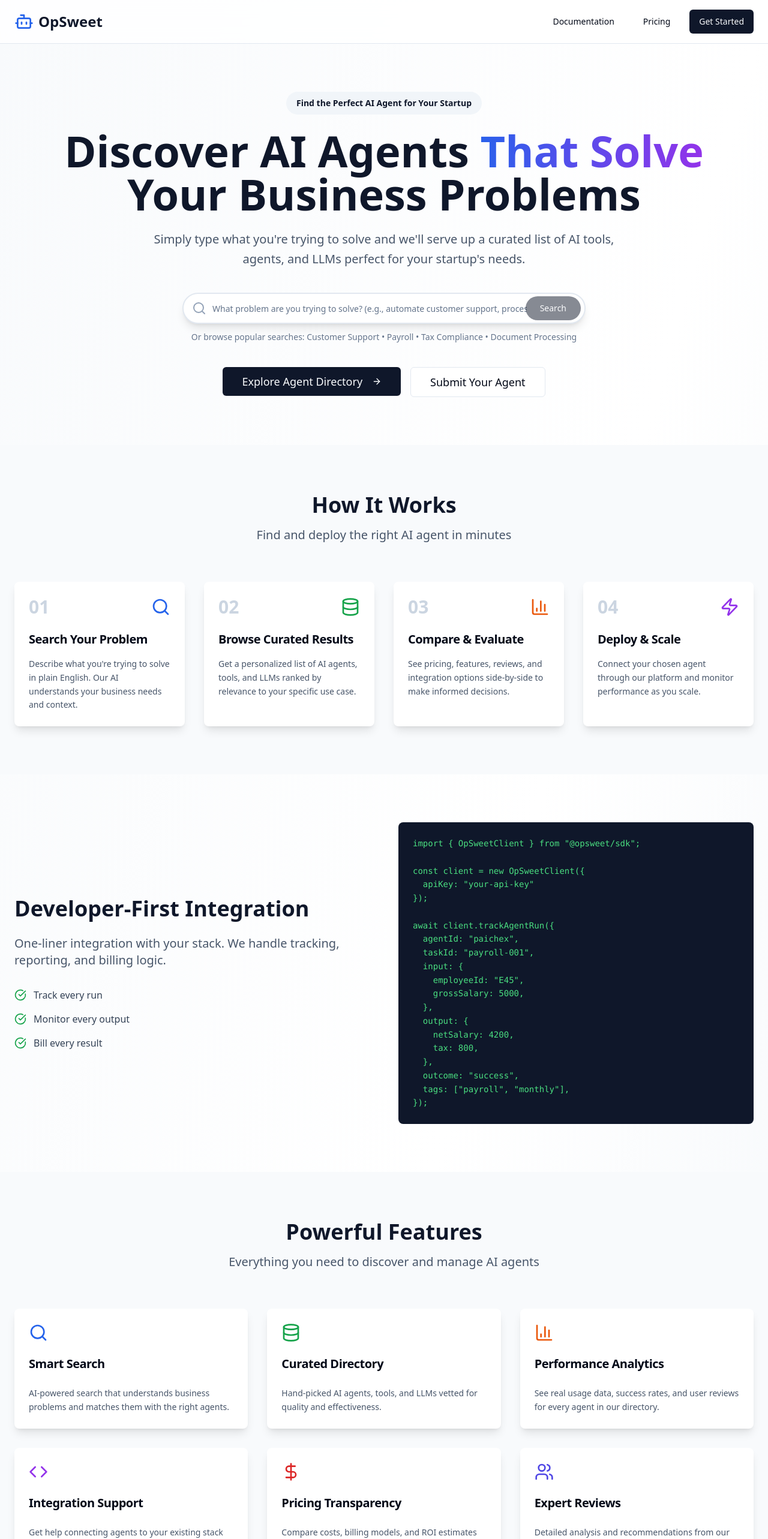
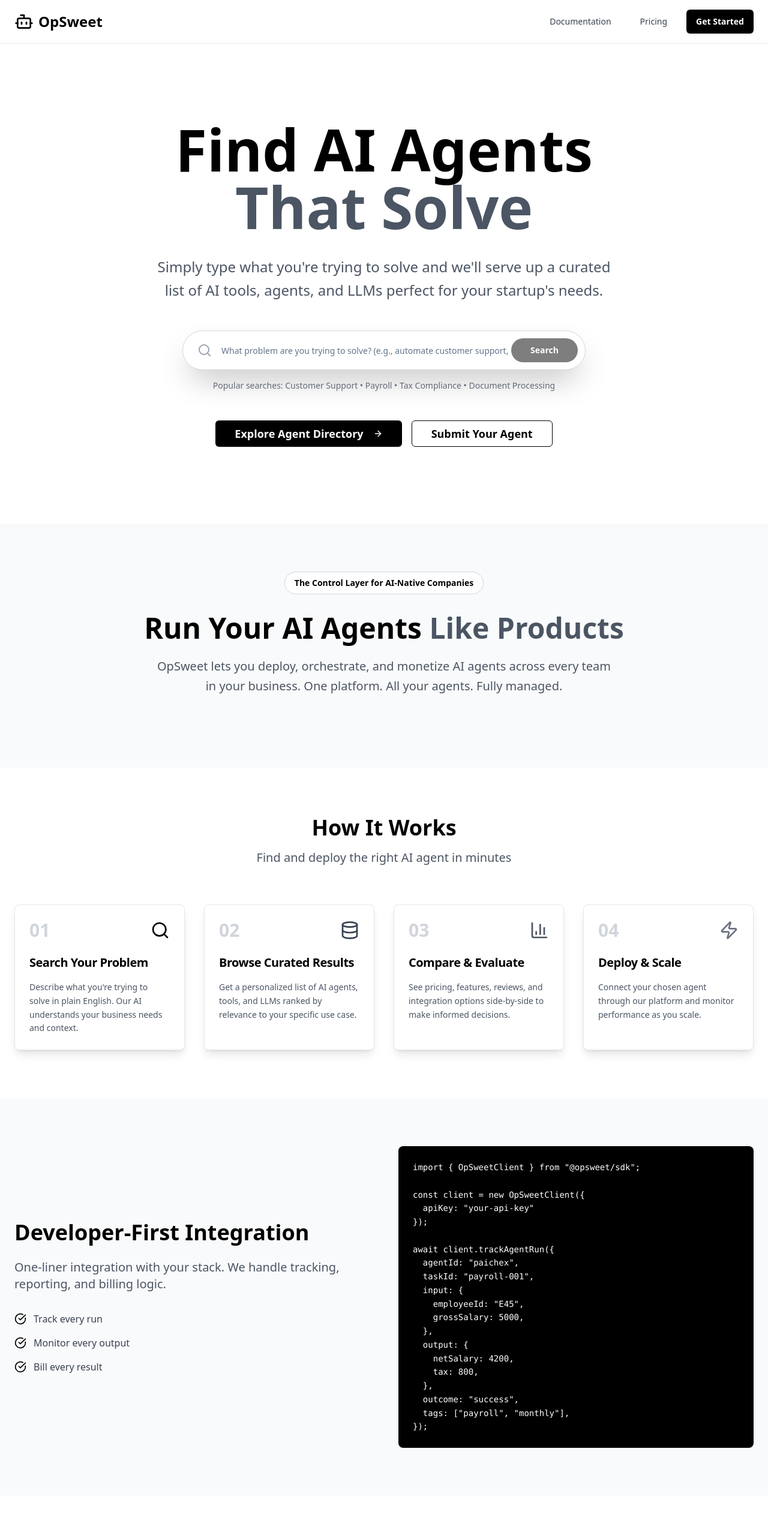
Before and after one commit to rairequitypartners/opswt, a React (Vite) app: page / in a window 1280 px wide. Shown: the top 2566 px of the page at 60% size. Built offline with nearby package versions, Linux system fonts and the light colour scheme.

Commit message:
Refactor: Move hero content, apply color and style updates
- Moved the original hero section content to a new section.
- Updated the landing page to use only tints, shades of white, grey, and black.
- Ensured buttons are bold and have appropriate text contrast.

```diff
--- a/src/pages/Index.tsx
+++ b/src/pages/Index.tsx
@@ -17,19 +17,19 @@ const Index = () => {
   };
 
   return (
-    <div className="min-h-screen bg-gradient-to-br from-slate-50 via-white to-slate-100">
+    <div className="min-h-screen bg-white">
       {/* Navigation */}
-      <nav className="sticky top-0 z-50 backdrop-blur-md bg-white/80 border-b border-slate-200">
+      <nav className="sticky top-0 z-50 backdrop-blur-md bg-white/80 border-b border-gray-200">
         <div className="max-w-7xl mx-auto px-6 py-4">
           <div className="flex items-center justify-between">
             <div className="flex items-center space-x-2">
-              <Bot className="h-8 w-8 text-blue-600" />
-              <span className="text-2xl font-bold text-slate-900">OpSweet</span>
+              <Bot className="h-8 w-8 text-black" />
+              <span className="text-2xl font-bold text-black">OpSweet</span>
             </div>
             <div className="flex items-center space-x-4">
-              <Button variant="ghost">Documentation</Button>
-              <Button variant="ghost">Pricing</Button>
-              <Button asChild>
+              <Button variant="ghost" className="text-gray-700 hover:text-black font-medium">Documentation</Button>
+              <Button variant="ghost" className="text-gray-700 hover:text-black font-medium">Pricing</Button>
+              <Button asChild className="bg-black text-white hover:bg-gray-800 font-bold">
                 <Link to="/dashboard">Get Started</Link>
               </Button>
             </div>
@@ -37,71 +37,84 @@ const Index = () => {
         </div>
       </nav>
 
-      {/* Hero Section */}
-      <section className="relative py-20 px-6">
-        <div className="max-w-7xl mx-auto text-center">
-          <div className="mb-6">
-            <Badge variant="secondary" className="px-4 py-2 text-sm">
-              Find the Perfect AI Agent for Your Startup
-            </Badge>
-          </div>
-          <h1 className="text-5xl md:text-7xl font-bold text-slate-900 mb-6 leading-tight">
-            Discover AI Agents
-            <span className="text-transparent bg-clip-text bg-gradient-to-r from-blue-600 to-purple-600"> That Solve</span>
+      {/* Hero Section with Prominent Search */}
+      <section className="relative py-32 px-6">
+        <div className="max-w-4xl mx-auto text-center">
+          <h1 className="text-6xl md:text-8xl font-bold text-black mb-8 leading-tight">
+            Find AI Agents
             <br />
-            Your Business Problems
+            <span className="text-gray-600">That Solve</span>
           </h1>
-          <p className="text-xl text-slate-600 mb-10 max-w-3xl mx-auto leading-relaxed">
+          <p className="text-2xl text-gray-600 mb-12 max-w-3xl mx-auto leading-relaxed">
             Simply type what you're trying to solve and we'll serve up a curated list of AI tools,
             agents, and LLMs perfect for your startup's needs.
           </p>
 
-          {/* Prominent Search Input */}
-          <div className="max-w-2xl mx-auto mb-10">
+          {/* Prominent Search Input - Google-style */}
+          <div className="max-w-2xl mx-auto mb-12">
             <form onSubmit={handleSearch} className="relative">
-              <div className="relative flex items-center">
-                <Search className="absolute left-4 h-6 w-6 text-slate-400" />
+              <div className="relative flex items-center shadow-2xl rounded-full border border-gray-300 bg-white hover:shadow-3xl transition-shadow">
+                <Search className="absolute left-6 h-6 w-6 text-gray-400" />
                 <Input
                   type="text"
                   placeholder="What problem are you trying to solve? (e.g., automate customer support, process invoices, handle payroll)"
                   value={searchQuery}
                   onChange={(e) => setSearchQuery(e.target.value)}
-                  className="pl-12 pr-24 py-6 text-lg rounded-full border-2 border-slate-200 focus:border-blue-500 shadow-lg"
+                  className="pl-16 pr-32 py-8 text-lg rounded-full border-0 focus:ring-0 focus:outline-none bg-transparent"
                 />
                 <Button
                   type="submit"
-                  className="absolute right-2 rounded-full px-6 py-2"
+                  className="absolute right-3 rounded-full px-8 py-3 bg-black text-white hover:bg-gray-800 font-bold"
                   disabled={!searchQuery.trim()}
                 >
                   Search
                 </Button>
               </div>
             </form>
-            <p className="text-sm text-slate-500 mt-3">
-              Or browse popular searches: Customer Support • Payroll • Tax Compliance • Document Processing
+            <p className="text-sm text-gray-500 mt-4">
+              Popular searches: Customer Support • Payroll • Tax Compliance • Document Processing
             </p>
           </div>
 
           <div className="flex flex-col sm:flex-row gap-4 justify-center">
-            <Button size="lg" className="text-lg px-8 py-6" asChild>
+            <Button size="lg" className="text-lg px-8 py-4 bg-black text-white hover:bg-gray-800 font-bold" asChild>
               <Link to="/dashboard">
                 Explore Agent Directory
                 <ArrowRight className="ml-2 h-5 w-5" />
               </Link>
             </Button>
-            <Button size="lg" variant="outline" className="text-lg px-8 py-6">
+            <Button size="lg" variant="outline" className="text-lg px-8 py-4 border-black text-black hover:bg-gray-100 font-bold">
               Submit Your Agent
             </Button>
           </div>
         </div>
       </section>
 
+      {/* Agent Discovery Section - Previous Hero Content */}
+      <section className="py-20 px-6 bg-gray-50">
+        <div className="max-w-7xl mx-auto text-center">
+          <div className="mb-8">
+            <Badge variant="secondary" className="px-4 py-2 text-sm bg-white text-black border border-gray-300">
+              The Control Layer for AI-Native Companies
+            </Badge>
+          </div>
+          <h2 className="text-4xl md:text-5xl font-bold text-black mb-6 leading-tight">
+            Run Your AI Agents
+            <span className="text-gray-600"> Like Products</span>
+          </h2>
+          <p className="text-xl text-gray-600 mb-10 max-w-3xl mx-auto leading-relaxed">
+            OpSweet lets you deploy, orchestrate, and monetize AI agents across every team in your business.
+            One platform. All your agents. Fully managed.
+          </p>
+        </div>
+      </section>
+
       {/* How It Works */}
-      <section className="py-20 px-6 bg-slate-50">
+      <section className="py-20 px-6 bg-white">
         <div className="max-w-7xl mx-auto">
           <div className="text-center mb-16">
-            <h2 className="text-4xl font-bold text-slate-900 mb-4">How It Works</h2>
-            <p className="text-xl text-slate-600">Find and deploy the right AI agent in minutes</p>
+            <h2 className="text-4xl font-bold text-black mb-4">How It Works</h2>
+            <p className="text-xl text-gray-600">Find and deploy the right AI agent in minutes</p>
           </div>
           <div className="grid md:grid-cols-4 gap-8">
             {[
@@ -109,37 +122,37 @@ const Index = () => {
                 step: "01",
                 title: "Search Your Problem",
                 description: "Describe what you're trying to solve in plain English. Our AI understands your business needs and context.",
-                icon: <Search className="h-8 w-8 text-blue-600" />
+                icon: <Search className="h-8 w-8 text-black" />
               },
               {
                 step: "02",
                 title: "Browse Curated Results",
                 description: "Get a personalized list of AI agents, tools, and LLMs ranked by relevance to your specific use case.",
-                icon: <Database className="h-8 w-8 text-green-600" />
+                icon: <Database className="h-8 w-8 text-gray-700" />
               },
               {
                 step: "03",
                 title: "Compare & Evaluate",
                 description: "See pricing, features, reviews, and integration options side-by-side to make informed decisions.",
-                icon: <BarChart3 className="h-8 w-8 text-orange-600" />
+                icon: <BarChart3 className="h-8 w-8 text-gray-600" />
               },
               {
                 step: "04",
                 title: "Deploy & Scale",
                 description: "Connect your chosen agent through our platform and monitor performance as you scale.",
-                icon: <Zap className="h-8 w-8 text-purple-600" />
+                icon: <Zap className="h-8 w-8 text-gray-500" />
               }
             ].map((item, index) => (
-              <Card key={index} className="relative overflow-hidden border-0 shadow-lg hover:shadow-xl transition-shadow duration-300">
+              <Card key={index} className="relative overflow-hidden border border-gray-200 shadow-lg hover:shadow-xl transition-shadow duration-300 bg-white">
                 <CardHeader className="pb-4">
                   <div className="flex items-center justify-between mb-4">
-                    <span className="text-3xl font-bold text-slate-300">{item.step}</span>
+                    <span className="text-3xl font-bold text-gray-300">{item.step}</span>
                     {item.icon}
                   </div>
-                  <CardTitle className="text-xl">{item.title}</CardTitle>
+                  <CardTitle className="text-xl text-black">{item.title}</CardTitle>
                 </CardHeader>
                 <CardContent>
-                  <CardDescription className="text-slate-600 leading-relaxed">
+                  <CardDescription className="text-gray-600 leading-relaxed">
                     {item.description}
                   </CardDescription>
                 </CardContent>
@@ -150,31 +163,31 @@ const Index = () => {
       </section>
 
       {/* Code Snippet Section */}
-      <section className="py-20 px-6">
+      <section className="py-20 px-6 bg-gray-50">
         <div className="max-w-7xl mx-auto">
           <div className="grid lg:grid-cols-2 gap-12 items-center">
             <div>
-              <h2 className="text-4xl font-bold text-slate-900 mb-6">Developer-First Integration</h2>
-              <p className="text-xl text-slate-600 mb-8">
+              <h2 className="text-4xl font-bold text-black mb-6">Developer-First Integration</h2>
+              <p className="text-xl text-gray-600 mb-8">
                 One-liner integration with your stack. We handle tracking, reporting, and billing logic.
               </p>
               <div className="space-y-4">
                 <div className="flex items-center space-x-3">
-                  <CheckCircle className="h-5 w-5 text-green-600" />
-                  <span className="text-slate-700">Track every run</span>
+                  <CheckCircle className="h-5 w-5 text-black" />
+                  <span className="text-gray-700">Track every run</span>
                 </div>
                 <div className="flex items-center space-x-3">
-                  <CheckCircle className="h-5 w-5 text-green-600" />
-                  <span className="text-slate-700">Monitor every output</span>
+                  <CheckCircle className="h-5 w-5 text-black" />
+                  <span className="text-gray-700">Monitor every output</span>
                 </div>
                 <div className="flex items-center space-x-3">
-                  <CheckCircle className="h-5 w-5 text-green-600" />
-                  <span className="text-slate-700">Bill every result</span>
+                  <CheckCircle className="h-5 w-5 text-black" />
+                  <span className="text-gray-700">Bill every result</span>
                 </div>
               </div>
             </div>
-            <div className="bg-slate-900 rounded-lg p-6 overflow-x-auto">
-              <pre className="text-green-400 text-sm leading-relaxed">
+            <div className="bg-black rounded-lg p-6 overflow-x-auto">
+              <pre className="text-white text-sm leading-relaxed">
                 <code>{`import { OpSweetClient } from "@opsweet/sdk";
 
 const client = new OpSweetClient({
@@ -202,52 +215,52 @@ await client.trackAgentRun({
       </section>
 
       {/* Features */}
-      <section className="py-20 px-6 bg-slate-50">
+      <section className="py-20 px-6 bg-white">
         <div className="max-w-7xl mx-auto">
           <div className="text-center mb-16">
-            <h2 className="text-4xl font-bold text-slate-900 mb-4">Powerful Features</h2>
-            <p className="text-xl text-slate-600">Everything you need to discover and manage AI agents</p>
+            <h2 className="text-4xl font-bold text-black mb-4">Powerful Features</h2>
+            <p className="text-xl text-gray-600">Everything you need to discover and manage AI agents</p>
           </div>
           <div className="grid md:grid-cols-2 lg:grid-cols-3 gap-8">
             {[
               {
                 title: "Smart Search",
                 description: "AI-powered search that understands business problems and matches them with the right agents.",
-                icon: <Search className="h-8 w-8 text-blue-600" />
+                icon: <Search className="h-8 w-8 text-black" />
               },
               {
                 title: "Curated Directory",
                 description: "Hand-picked AI agents, tools, and LLMs vetted for quality and effectiveness.",
-                icon: <Database className="h-8 w-8 text-green-600" />
+                icon: <Database className="h-8 w-8 text-gray-700" />
               },
               {
                 title: "Performance Analytics",
                 description: "See real usage data, success rates, and user reviews for every agent in our directory.",
-                icon: <BarChart3 className="h-8 w-8 text-orange-600" />
+                icon: <BarChart3 className="h-8 w-8 text-gray-600" />
               },
               {
                 title: "Integration Support",
                 description: "Get help connecting agents to your existing stack with our integration guides.",
-                icon: <Code className="h-8 w-8 text-purple-600" />
+                icon: <Code className="h-8 w-8 text-gray-500" />
               },
               {
                 title: "Pricing Transparency",
                 description: "Compare costs, billing models, and ROI estimates across different agents.",
-                icon: <DollarSign className="h-8 w-8 text-red-600" />
+                icon: <DollarSign className="h-8 w-8 text-gray-700" />
               },
               {
                 title: "Expert Reviews",
                 description: "Detailed analysis and recommendations from our team of AI implementation experts.",
-                icon: <Users className="h-8 w-8 text-indigo-600" />
+                icon: <Users className="h-8 w-8 text-gray-600" />
               }
             ].map((feature, index) => (
-              <Card key={index} className="border-0 shadow-lg hover:shadow-xl transition-shadow duration-300">
+              <Card key={index} className="border border-gray-200 shadow-lg hover:shadow-xl transition-shadow duration-300 bg-white">
                 <CardHeader>
                   <div className="mb-4">{feature.icon}</div>
-                  <CardTitle className="text-xl">{feature.title}</CardTitle>
+                  <CardTitle className="text-xl text-black">{feature.title}</CardTitle>
                 </CardHeader>
                 <CardContent>
-                  <CardDescription className="text-slate-600 leading-relaxed">
+                  <CardDescription className="text-gray-600 leading-relaxed">
                     {feature.description}
                   </CardDescription>
                 </CardContent>
@@ -258,51 +271,51 @@ await client.trackAgentRun({
       </section>
 
       {/* Use Cases */}
-      <section className="py-20 px-6">
+      <section className="py-20 px-6 bg-gray-50">
         <div className="max-w-7xl mx-auto">
           <div className="text-center mb-16">
-            <h2 className="text-4xl font-bold text-slate-900 mb-4">Popular Agent Categories</h2>
-            <p className="text-xl text-slate-600">Discover agents across these high-demand business areas</p>
+            <h2 className="text-4xl font-bold text-black mb-4">Popular Agent Categories</h2>
+            <p className="text-xl text-gray-600">Discover agents across these high-demand business areas</p>
           </div>
           <div className="grid md:grid-cols-2 lg:grid-cols-3 gap-8">
             {[
               {
                 title: "Payroll & HR Agents",
                 description: "Automate payroll processing, benefits administration, and employee onboarding.",
-                color: "bg-blue-100 text-blue-800"
+                color: "bg-gray-100 text-black border border-gray-300"
               },
               {
                 title: "Tax Compliance Bots",
                 description: "Handle tax calculations, filing, and compliance across different jurisdictions.",
-                color: "bg-green-100 text-green-800"
+                color: "bg-white text-black border border-gray-300"
               },
               {
                 title: "Customer Support AI",
                 description: "Intelligent chatbots and support agents that resolve tickets automatically.",
-                color: "bg-purple-100 text-purple-800"
+                color: "bg-gray-200 text-black border border-gray-300"
               },
               {
                 title: "Document Processing",
                 description: "Extract and process data from invoices, contracts, and business documents.",
-                color: "bg-orange-100 text-orange-800"
+                color: "bg-gray-100 text-black border border-gray-300"
               },
               {
                 title: "Sales & Lead Qualification",
                 description: "Score leads, qualify prospects, and automate sales follow-ups.",
-                color: "bg-red-100 text-red-800"
+                color: "bg-white text-black border border-gray-300"
               },
               {
                 title: "Financial Analysis",
                 description: "Automated bookkeeping, expense tracking, and financial reporting agents.",
-                color: "bg-indigo-100 text-indigo-800"
+                color: "bg-gray-200 text-black border border-gray-300"
               }
             ].map((useCase, index) => (
-              <Card key={index} className="border-0 shadow-lg hover:shadow-xl transition-shadow duration-300">
+              <Card key={index} className="border border-gray-200 shadow-lg hover:shadow-xl transition-shadow duration-300 bg-white">
                 <CardHeader>
                   <Badge className={useCase.color}>{useCase.title}</Badge>
                 </CardHeader>
                 <CardContent>
-                  <CardDescription className="text-slate-600">
+                  <CardDescription className="text-gray-600">
                     {useCase.description}
                   </CardDescription>
                 </CardContent>
@@ -313,11 +326,11 @@ await client.trackAgentRun({
       </section>
 
       {/* Pricing */}
-      <section className="py-20 px-6 bg-slate-50">
+      <section className="py-20 px-6 bg-white">
         <div className="max-w-7xl mx-auto">
           <div className="text-center mb-16">
-            <h2 className="text-4xl font-bold text-slate-900 mb-4">Simple. Transparent. Value-Driven.</h2>
-            <p className="text-xl text-slate-600">Find the right agents for free. Pay only when you're ready to deploy at scale.</p>
+            <h2 className="text-4xl font-bold text-black mb-4">Simple. Transparent. Value-Driven.</h2>
+            <p className="text-xl text-gray-600">Find the right agents for free. Pay only when you're ready to deploy at scale.</p>
           </div>
           <div className="grid md:grid-cols-3 gap-8 max-w-5xl mx-auto">
             {[
@@ -341,27 +354,27 @@ await client.trackAgentRun({
                 features: ["Dedicated success manager", "Custom agent vetting", "White-label options", "SLA guarantees", "Direct vendor connections"]
               }
             ].map((plan, index) => (
-              <Card key={index} className={`relative border-2 ${plan.popular ? 'border-blue-500 shadow-xl' : 'border-slate-200'}`}>
+              <Card key={index} className={`relative border-2 ${plan.popular ? 'border-black shadow-xl' : 'border-gray-200'} bg-white`}>
                 {plan.popular && (
                   <div className="absolute -top-3 left-1/2 transform -translate-x-1/2">
-                    <Badge className="bg-blue-600 text-white">Most Popular</Badge>
+                    <Badge className="bg-black text-white border-0 font-bold">Most Popular</Badge>
                   </div>
                 )}
                 <CardHeader className="text-center">
-                  <CardTitle className="text-2xl">{plan.name}</CardTitle>
-                  <div className="text-4xl font-bold text-slate-900 my-4">{plan.price}</div>
-                  <CardDescription>{plan.description}</CardDescription>
+                  <CardTitle className="text-2xl text-black">{plan.name}</CardTitle>
+                  <div className="text-4xl font-bold text-black my-4">{plan.price}</div>
+                  <CardDescription className="text-gray-600">{plan.description}</CardDescription>
                 </CardHeader>
                 <CardContent>
                   <ul className="space-y-3 mb-6">
                     {plan.features.map((feature, idx) => (
                       <li key={idx} className="flex items-center space-x-3">
-                        <CheckCircle className="h-5 w-5 text-green-600 flex-shrink-0" />
-                        <span className="text-slate-700">{feature}</span>
+                        <CheckCircle className="h-5 w-5 text-black flex-shrink-0" />
+                        <span className="text-gray-700">{feature}</span>
                       </li>
                     ))}
                   </ul>
-                  <Button className="w-full" variant={plan.popular ? "default" : "outline"}>
+                  <Button className={`w-full font-bold ${plan.popular ? 'bg-black text-white hover:bg-gray-800' : 'border-black text-black hover:bg-gray-100'}`} variant={plan.popular ? "default" : "outline"}>
                     {plan.name === "Enterprise" ? "Contact Sales" : "Get Started"}
                   </Button>
                 </CardContent>
@@ -372,20 +385,20 @@ await client.trackAgentRun({
       </section>
 
       {/* Final CTA */}
-      <section className="py-20 px-6">
+      <section className="py-20 px-6 bg-gray-50">
         <div className="max-w-4xl mx-auto text-center">
-          <h2 className="text-4xl font-bold text-slate-900 mb-6">Start Discovering AI Agents Today</h2>
-          <p className="text-xl text-slate-600 mb-10">
+          <h2 className="text-4xl font-bold text-black mb-6">Start Discovering AI Agents Today</h2>
+          <p className="text-xl text-gray-600 mb-10">
             Join thousands of startups who have found their perfect AI solutions through OpSweet.
           </p>
           <div className="flex flex-col sm:flex-row gap-4 justify-center">
-            <Button size="lg" className="text-lg px-8 py-6" asChild>
+            <Button size="lg" className="text-lg px-8 py-6 bg-black text-white hover:bg-gray-800 font-bold" asChild>
               <Link to="/dashboard">
                 Explore Agent Directory
                 <ArrowRight className="ml-2 h-5 w-5" />
               </Link>
             </Button>
-            <Button size="lg" variant="outline" className="text-lg px-8 py-6">
+            <Button size="lg" variant="outline" className="text-lg px-8 py-6 border-black text-black hover:bg-gray-100 font-bold">
               List Your Agent
             </Button>
           </div>
@@ -393,14 +406,14 @@ await client.trackAgentRun({
       </section>
 
       {/* Footer */}
-      <footer className="py-12 px-6 bg-slate-900 text-white">
+      <footer className="py-12 px-6 bg-black text-white">
         <div className="max-w-7xl mx-auto">
           <div className="flex items-center justify-between">
             <div className="flex items-center space-x-2">
-              <Bot className="h-8 w-8 text-blue-400" />
+              <Bot className="h-8 w-8 text-white" />
               <span className="text-2xl font-bold">OpSweet</span>
             </div>
-            <p className="text-slate-400">© 2024 OpSweet. All rights reserved.</p>
+            <p className="text-gray-400">© 2024 OpSweet. All rights reserved.</p>
           </div>
         </div>
       </footer>
```
